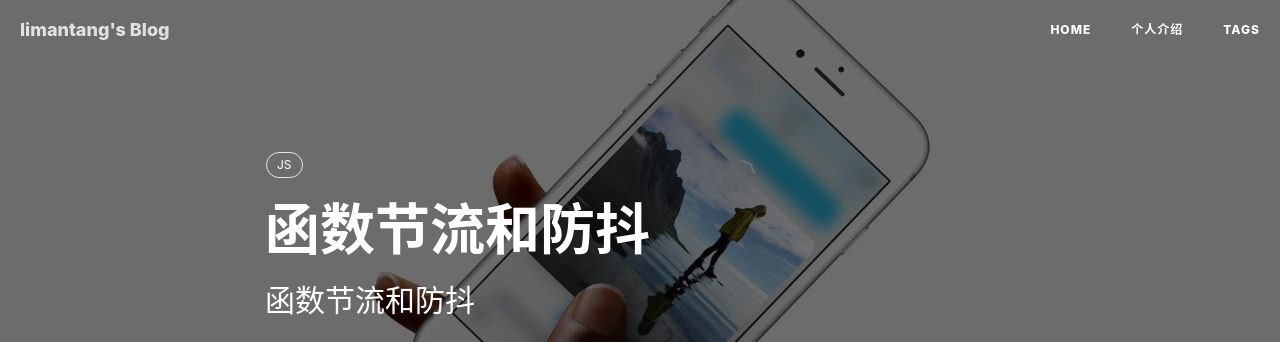
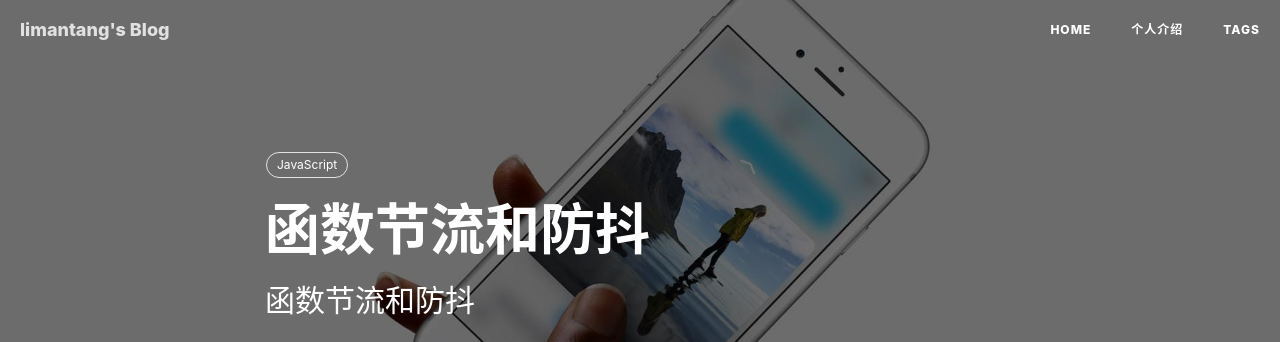
Before and after one commit to echoheart/echoheart.github.io, a Jekyll site: the page built from _posts/2019-07-23-函数节流和防抖.md, in a window 1280 px wide and 900 px high. Shown: the top 342 px of the window. Built offline with Jekyll 4.4.1, drawn with Linux system fonts in a browser that asks for light colours; nearby versions of some CDN libraries; comment, search, counter and statistics services are not loaded.

Commit message:
调整格式

```diff
--- a/_posts/2019-07-23-函数节流和防抖.md
+++ b/_posts/2019-07-23-函数节流和防抖.md
@@ -7,7 +7,7 @@ author:     limantang
 header-img: img/post-bg-ios9-web.jpg
 catalog: true
 tags:
-    - JS
+    - JavaScript
 ---
 
 # 函数节流(throttle)&函数防抖(debounce)
```
